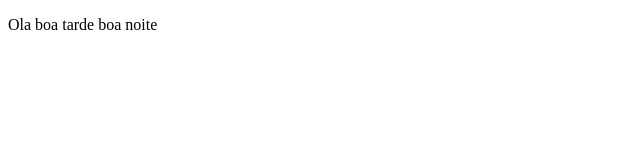
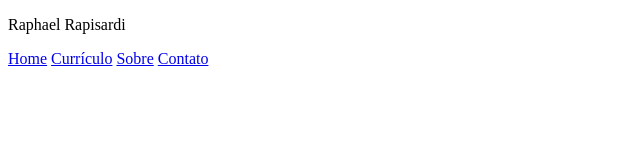
Before and after one commit to RaphaelRapisardi2003/Curriculo.github.io, a plain HTML site: page index.html in a window 1280 px wide. Shown: the whole page, without its empty margins (0-640 px from the left). Drawn offline with Linux system fonts and the light colour scheme.

Commit message:
index atualizado

```diff
--- a/index.html
+++ b/index.html
@@ -4,9 +4,22 @@
     <meta charset="UTF-8">
     <meta http-equiv="X-UA-Compatible" content="IE=edge">
     <meta name="viewport" content="width=device-width, initial-scale=1.0">
-    <title>Document</title>
+    <title>Portfólio Raphael Rapisardi</title>
 </head>
 <body>
-    <p>Ola boa tarde boa noite</p>
+    <header>
+        <p id="Titulo">
+           Raphael Rapisardi
+        </p>
+
+        </header>
+        <nav class="hotbar">
+
+            <div class="navegacao">
+                <a href="index.html">Home</a>
+                <a href="index.html">Currículo</a>
+                <a href="index.html">Sobre</a>
+                <a href="index.html">Contato</a>
+            </div>
 </body>
 </html>
```
